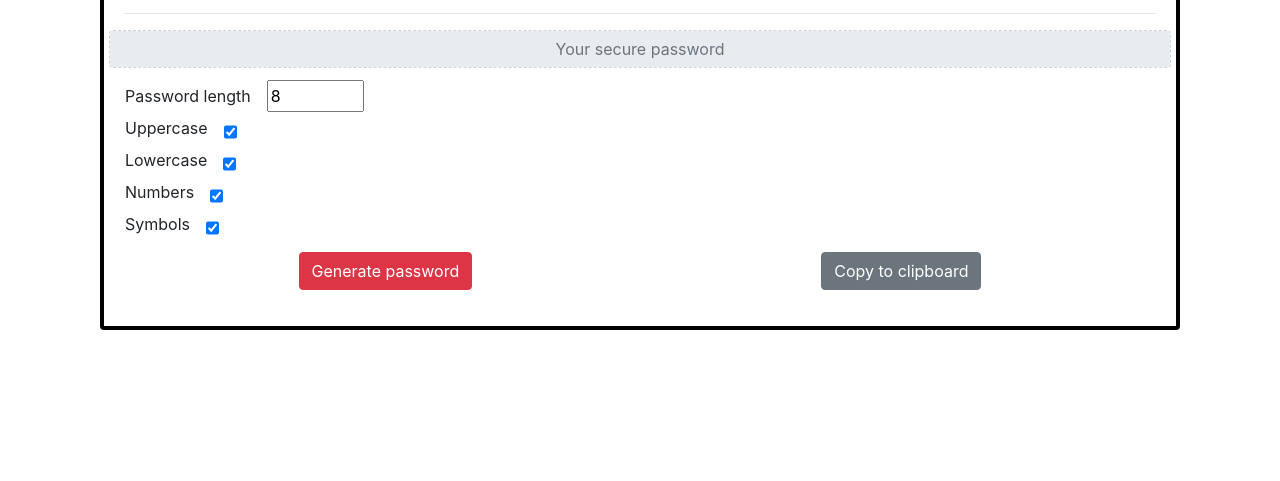
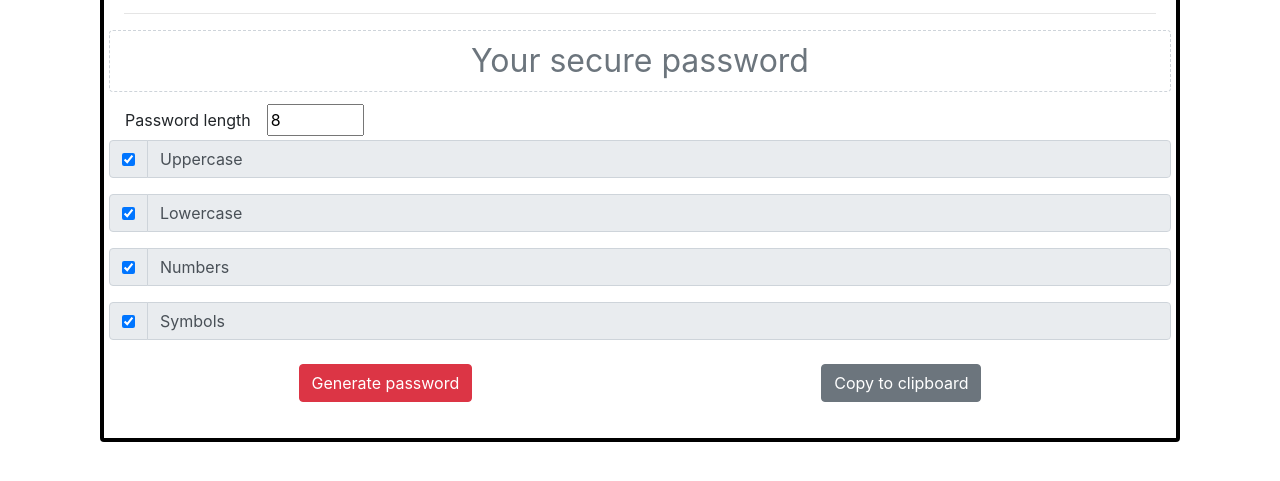
Before and after one commit to kpresta04/password-generator, a plain HTML site: page index.html in a window 1280 px wide. Shown: the part 145-626 px from the top of the page. Drawn offline with nearby package versions, Linux system fonts and the light colour scheme.

Commit message:
using bootstrap

```diff
--- a/assets/css/style.css
+++ b/assets/css/style.css
@@ -3,6 +3,8 @@
   border-style: dashed;
   text-align: center;
   height: calc(1.5em + 0.75rem + 2px);
+  font-size: 2rem;
+  background-color: white;
 }
 button {
   margin: auto;
--- a/index.html
+++ b/index.html
@@ -48,25 +48,48 @@
               ></textarea>
             </div>
             <div class="row">
-              <!-- </div> -->
               <label class="mx-3" id="pwLengthLabel">Password length</label>
               <input type="number" id="length" min="8" max="128" value="8" />
             </div>
             <div class="row">
-                <label class="mx-3"> Uppercase</label>
-                <input class="checkboxes" type="checkbox" id="uppercase" checked />
+              <div class="input-group mb-3">
+                <div class="input-group-prepend">
+                  <div class="input-group-text">
+                    <input type="checkbox" id="uppercase" checked>
+                  </div>
+                </div>
+                <input type="text" class="form-control" value="Uppercase" readonly>
+              </div>
               </div>
             <div class="row">
-              <label class="mx-3"> Lowercase</label>
-              <input class="checkboxes" type="checkbox" id="lowercase" checked />
+              <div class="input-group mb-3">
+                <div class="input-group-prepend">
+                  <div class="input-group-text">
+                    <input type="checkbox" id="lowercase" checked>
+                  </div>
+                </div>
+                <input type="text" class="form-control" value="Lowercase" readonly>
+              </div>
             </div>
             <div class="row">
-              <label class="mx-3"> Numbers</label>
-              <input class="checkboxes" type="checkbox" id="numbers" checked />
+              <div class="input-group mb-3">
+                <div class="input-group-prepend">
+                  <div class="input-group-text">
+                    <input type="checkbox" id="numbers" checked>
+                  </div>
+                </div>
+                <input type="text" class="form-control" value="Numbers" readonly>
+              </div>
             </div>
             <div class="row">
-              <label class="mx-3"> Symbols</label>
-              <input class="checkboxes" type="checkbox" id="symbols" checked />
+              <div class="input-group mb-3">
+                <div class="input-group-prepend">
+                  <div class="input-group-text">
+                    <input type="checkbox" id="symbols" checked>
+                  </div>
+                </div>
+                <input type="text" class="form-control" value="Symbols" readonly>
+              </div>
             </div>
           <div class="row-sm justify-content-center" id="buttonRow">
             <button
```
